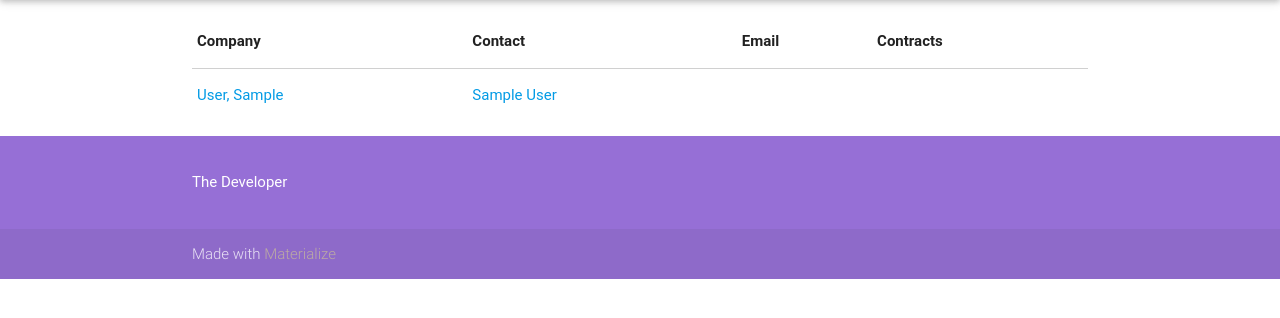
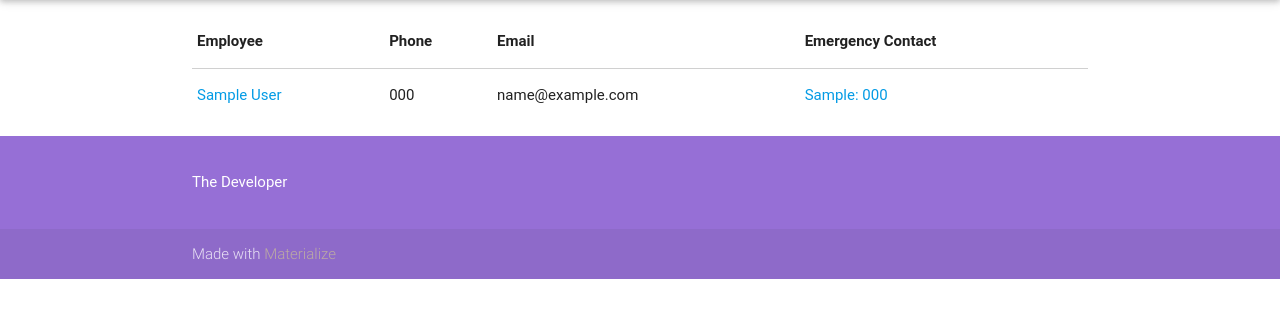
Before and after one commit to cmhedrick/event_planner, a Django app: a page that uses event_planner_site/templates/employee_list_view.html in a window 1280 px wide. Shown: the part 64-382 px from the top of the page. Run offline with Django 3.2, Linux system fonts and the light colour scheme; tables that the repository leaves empty hold one stand-in row (values such as "Sample post"); some libraries are stand-ins or nearby versions; some web fonts are replaced.

Commit message:
DAY 60/100 improved all employee template

```diff
--- a/event_planner_site/templates/employee_list_view.html
+++ b/event_planner_site/templates/employee_list_view.html
@@ -38,20 +38,19 @@
                 <table>
                     <thead>
                         <tr>
-                            <th>Company</th>
-                            <th>Contact</th>
+                            <th>Employee</th>
+                            <th>Phone</th>
                             <th>Email</th>
-                            <th>Contracts</th>
+                            <th>Emergency Contact</th>
                         </tr>
                     </thead>
                     <tbody>
                         {% for employee in employees %}
                             <tr>
-                                <td><a href="/employee/{{employee.id}}">{{employee}}</a></td>
                                 <td><a href="/employee/{{employee.id}}">{{employee.first_name}} {{employee.last_name}}</a></td>
-                                <td>{{client.email}}</td>
-                                <td>
-                                </td>
+                                <td>{{employee.phone_number}}</td>
+                                <td>{{employee.e_mail}}</td>
+                                <td><a href="/emergency_contact/{{employee.emergency_contact.id}}">{{employee.emergency_contact.first_name}}: {{employee.emergency_contact.phone_number}}</a></td>
                             </tr>
                         {% endfor %}
                     </tbody>
```
